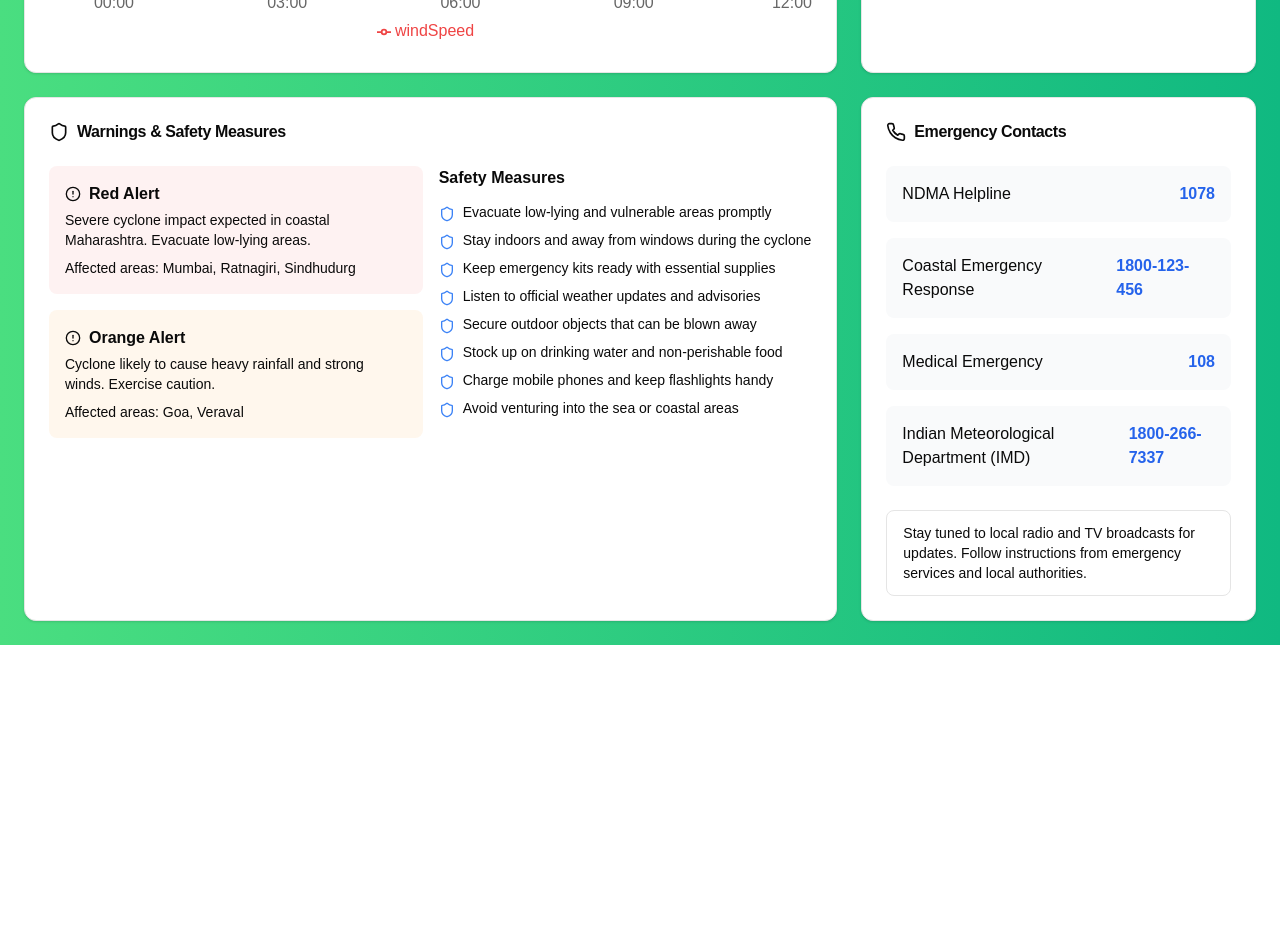
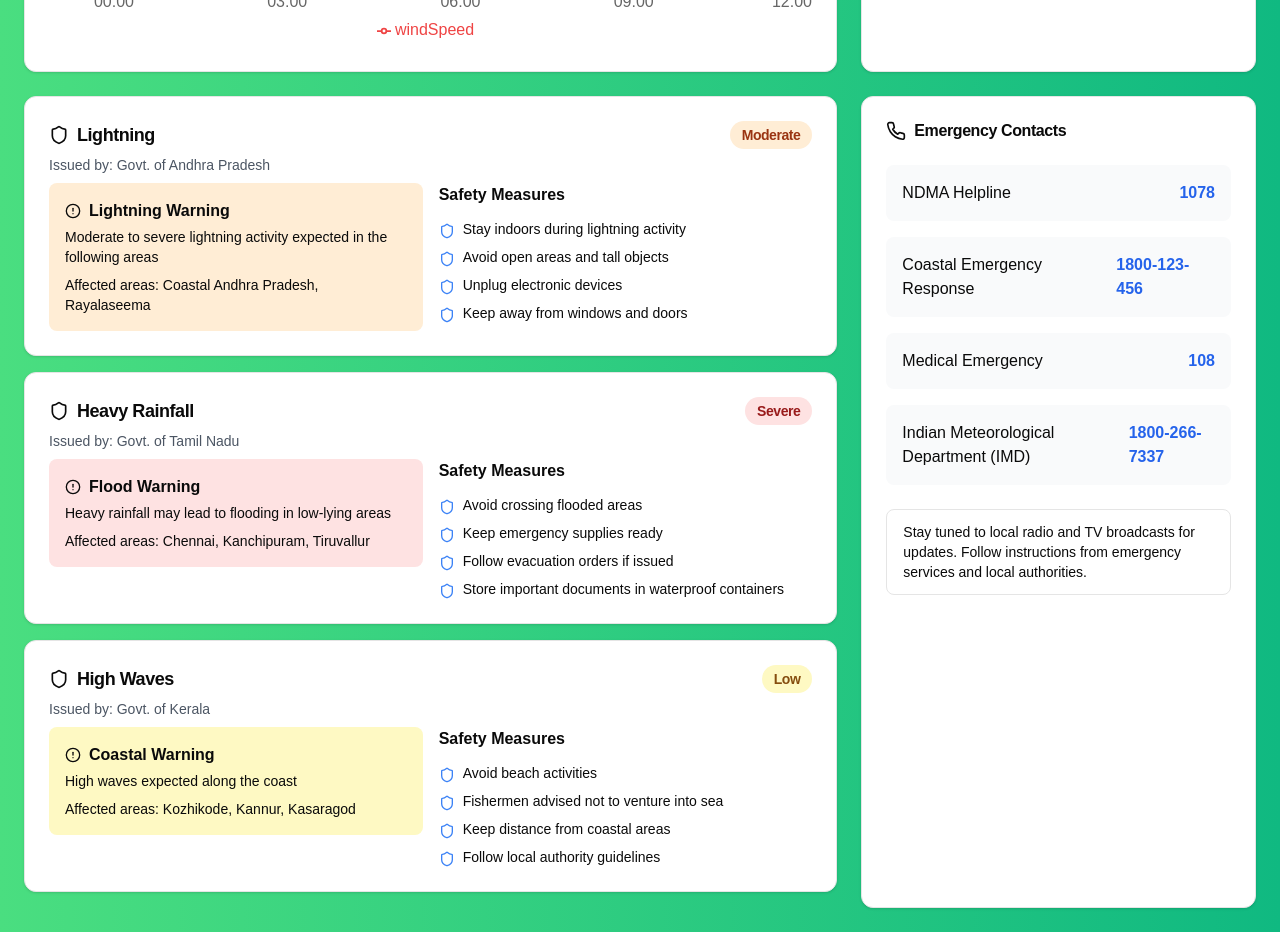
Before and after one commit to gauravghodinde/farmerhelper, a Next.js app: page /cyclone-warning in a window 1280 px wide. Shown: the part 700-1632 px from the top of the page. Before the commit the page ends 1345 px from the top, so only its background shows below. Built offline with nearby package versions, Linux system fonts and the light colour scheme.

Commit message:
edited cyclone page to add current warings

```diff
--- a/src/app/cyclone-warning/page.js
+++ b/src/app/cyclone-warning/page.js
@@ -19,6 +19,146 @@ import {
 import { LineChart, Line, XAxis, YAxis, CartesianGrid, Tooltip, Legend, ResponsiveContainer } from 'recharts';
 import Navbar from '@/components/ui/navbar';
 
+const getWarningBgColor = (type) => {
+  const warningTypes = {
+    "Moderate": "bg-orange-100",
+    "Severe": "bg-red-100",
+    "Low": "bg-yellow-100"
+  };
+  return warningTypes[type] || "bg-gray-100";
+};
+
+const getWarningTextColor = (type) => {
+  const warningTypes = {
+    "Moderate": "text-orange-800",
+    "Severe": "text-red-800",
+    "Low": "text-yellow-800"
+  };
+  return warningTypes[type] || "text-gray-800";
+};
+
+
+const AlertCard = ({ alert }) => (
+  <Card className="mb-4">
+    <CardHeader className="pb-2">
+      <CardTitle className="text-lg flex items-center justify-between">
+        <div className="flex items-center gap-2">
+          <Shield className="h-5 w-5" />
+          {alert.event}
+        </div>
+        <span className={`text-sm px-3 py-1 rounded-full ${getWarningBgColor(alert.warningType)} ${getWarningTextColor(alert.warningType)}`}>
+          {alert.warningType}
+        </span>
+      </CardTitle>
+      <div className="text-sm text-gray-600">
+        Issued by: {alert.issuedBy}
+      </div>
+    </CardHeader>
+    <CardContent>
+      <div className="grid grid-cols-1 md:grid-cols-2 gap-4">
+        <div className="space-y-4">
+          {alert.warnings.map((warning, index) => (
+            <div
+              key={index}
+              className={`p-4 rounded-lg ${getWarningBgColor(alert.warningType)}`}
+            >
+              <h4 className="font-semibold flex items-center gap-2">
+                <AlertCircle className="h-4 w-4" />
+                {warning.type}
+              </h4>
+              <p className="text-sm mt-1">{warning.description}</p>
+              <div className="text-sm mt-2">
+                Affected areas: {warning.areas.join(', ')}
+              </div>
+            </div>
+          ))}
+        </div>
+        <div>
+          <h4 className="font-semibold mb-3">Safety Measures</h4>
+          <ul className="space-y-2">
+            {alert.safetyMeasures.map((measure, index) => (
+              <li key={index} className="flex items-start gap-2">
+                <Shield className="h-4 w-4 mt-1 text-blue-500" />
+                <span className="text-sm">{measure}</span>
+              </li>
+            ))}
+          </ul>
+        </div>
+      </div>
+    </CardContent>
+  </Card>
+);
+
+const WeatherAlerts = () => {
+  const activeWeatherData = {
+    alerts: [
+      {
+        issuedBy: "Govt. of Andhra Pradesh",
+        state: "Andhra Pradesh",
+        event: "Lightning",
+        warningType: "Moderate",
+        warnings: [
+          {
+            type: "Lightning Warning",
+            description: "Moderate to severe lightning activity expected in the following areas",
+            areas: ["Coastal Andhra Pradesh", "Rayalaseema"]
+          }
+        ],
+        safetyMeasures: [
+          "Stay indoors during lightning activity",
+          "Avoid open areas and tall objects",
+          "Unplug electronic devices",
+          "Keep away from windows and doors"
+        ]
+      },
+      {
+        issuedBy: "Govt. of Tamil Nadu",
+        state: "Tamil Nadu",
+        event: "Heavy Rainfall",
+        warningType: "Severe",
+        warnings: [
+          {
+            type: "Flood Warning",
+            description: "Heavy rainfall may lead to flooding in low-lying areas",
+            areas: ["Chennai", "Kanchipuram", "Tiruvallur"]
+          }
+        ],
+        safetyMeasures: [
+          "Avoid crossing flooded areas",
+          "Keep emergency supplies ready",
+          "Follow evacuation orders if issued",
+          "Store important documents in waterproof containers"
+        ]
+      },
+      {
+        issuedBy: "Govt. of Kerala",
+        state: "Kerala",
+        event: "High Waves",
+        warningType: "Low",
+        warnings: [
+          {
+            type: "Coastal Warning",
+            description: "High waves expected along the coast",
+            areas: ["Kozhikode", "Kannur", "Kasaragod"]
+          }
+        ],
+        safetyMeasures: [
+          "Avoid beach activities",
+          "Fishermen advised not to venture into sea",
+          "Keep distance from coastal areas",
+          "Follow local authority guidelines"
+        ]
+      }
+    ]
+  };
+  return (
+    <div className="">
+      {activeWeatherData.alerts.map((alert, index) => (
+        <AlertCard key={index} alert={alert} />
+      ))}
+    </div>
+  );
+};
 const CycloneWarningSystem = () => {
   const [currentAlert, setCurrentAlert] = useState(null);
   const [historicalData, setHistoricalData] = useState([]);
@@ -26,13 +166,16 @@ const CycloneWarningSystem = () => {
   const [selectedRegion, setSelectedRegion] = useState('coastal-region-1');
 
   // Mock cyclone data - replace with real API data
+
+
+
   const mockCycloneData = {
     id: "CYC-2024-IND-001",
-    name: "Cyclone Biparjoy",
-    severity: "severe",
-    category: 4,
+    name: "none",
+    severity: "none",
+    category: 0,
     currentStatus: {
-      windSpeed: 175, // km/h
+      windSpeed: 7, // km/h
       pressure: 940, // hPa
       rainfall: 250, // mm
       temperature: 29, // °C
@@ -85,11 +228,11 @@ const CycloneWarningSystem = () => {
 
   // Mock historical wind speed data for graph
   const mockHistoricalData = [
-    { time: '00:00', windSpeed: 160 },
-    { time: '03:00', windSpeed: 175 },
-    { time: '06:00', windSpeed: 185 },
-    { time: '09:00', windSpeed: 190 },
-    { time: '12:00', windSpeed: 195 },
+    { time: '00:00', windSpeed: 5 },
+    { time: '03:00', windSpeed: 6 },
+    { time: '06:00', windSpeed: 6 },
+    { time: '09:00', windSpeed: 6 },
+    { time: '12:00', windSpeed: 7 },
   ];
 
   useEffect(() => {
@@ -149,7 +292,7 @@ const CycloneWarningSystem = () => {
       <div className="flex items-center justify-between mb-8">
         <h1 className="text-3xl font-bold">Cyclone Warning System</h1>
         <div className="flex items-center gap-4">
-          <select
+          {/* <select
             value={selectedRegion}
             onChange={(e) => setSelectedRegion(e.target.value)}
             className="px-4 py-2 border rounded-md"
@@ -157,10 +300,11 @@ const CycloneWarningSystem = () => {
             <option value="coastal-region-1">Coastal Region 1</option>
             <option value="coastal-region-2">Coastal Region 2</option>
             <option value="coastal-region-3">Coastal Region 3</option>
-          </select>
+          </select> */}
           <div className="flex items-center gap-2">
             <Clock className="h-5 w-5" />
-            <span className="text-sm">Last updated: {new Date().toLocaleTimeString()}</span>
+            <span className="text-sm">Last updated: {new Date().toLocaleTimeString([], { hour: '2-digit', minute: '2-digit' })}</span>
+
           </div>
         </div>
       </div>
@@ -300,7 +444,7 @@ const CycloneWarningSystem = () => {
           </Card>
 
           {/* Warnings and Safety Measures */}
-          <Card className="lg:col-span-2">
+          {/* <Card className="lg:col-span-2">
             <CardHeader>
               <CardTitle className="flex items-center gap-2">
                 <Shield className="h-5 w-5" />
@@ -340,8 +484,10 @@ const CycloneWarningSystem = () => {
                 </div>
               </div>
             </CardContent>
-          </Card>
-
+          </Card> */}
+          <div className="col-span-2">
+          <WeatherAlerts/>
+          </div>
           {/* Emergency Contacts */}
           <Card>
             <CardHeader>
```
Also changed, not shown: src/app/learn-more/page.js (added).
